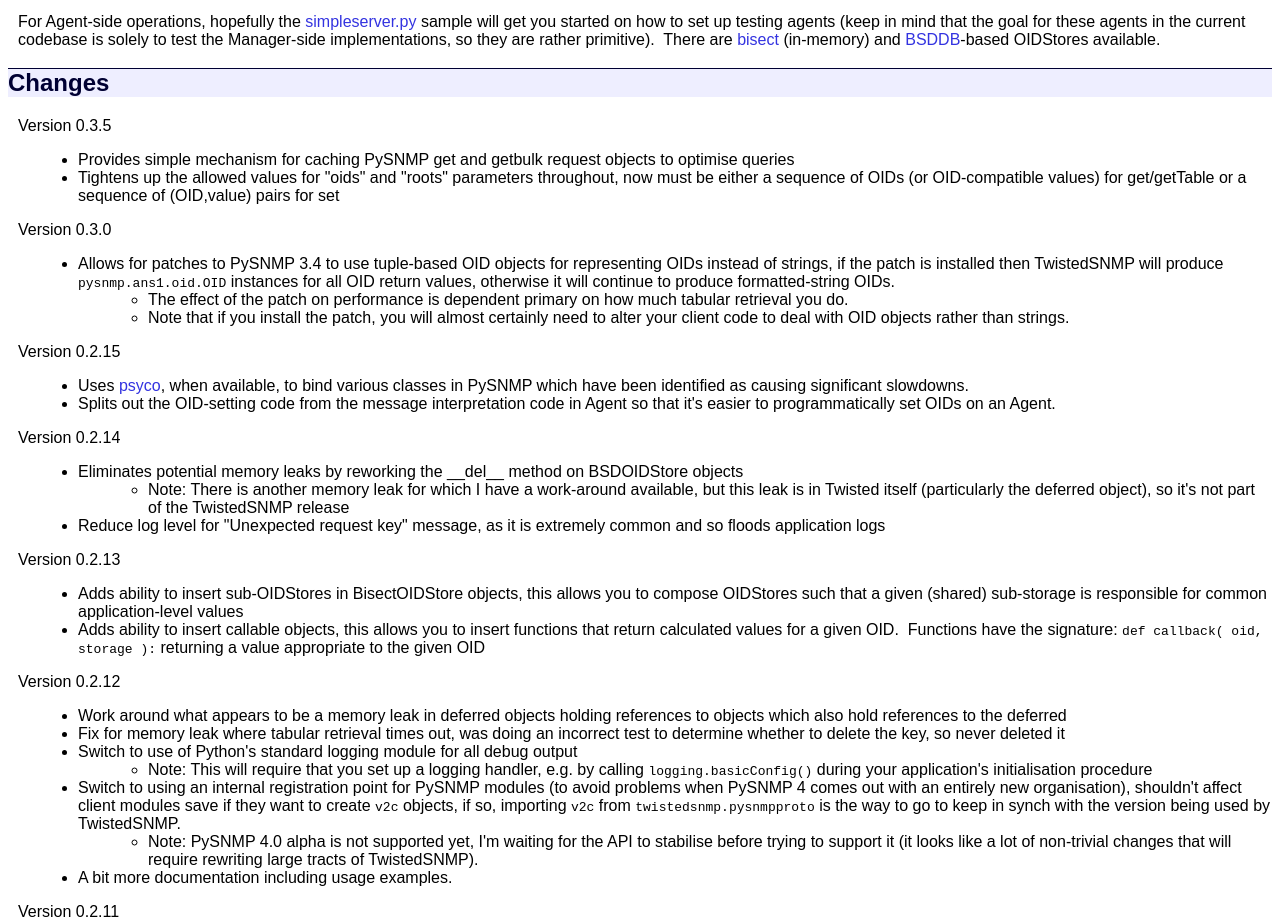
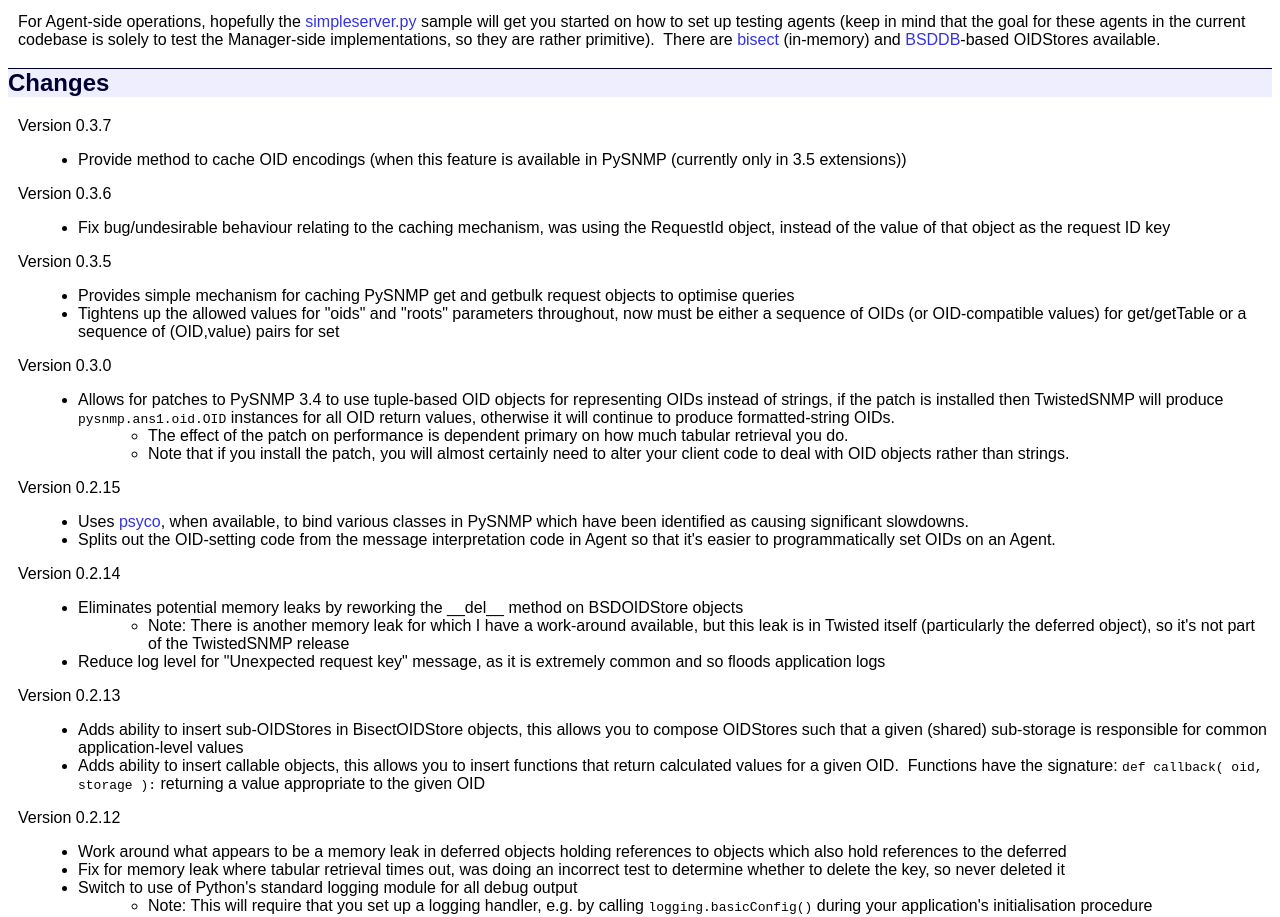
Before and after one commit to mcfletch/twistedsnmp, a plain HTML site: page doc/index.html in a window 1280 px wide. Shown: the part 1246-2163 px from the top of the page. Drawn offline with Linux system fonts and the light colour scheme.

Commit message:
Changelog updates

```diff
--- a/doc/index.html
+++ b/doc/index.html
@@ -111,6 +111,20 @@ OIDStores available.<br>
 <p>
 </p>
 <h2>Changes</h2>
+<p>Version 0.3.7<br>
+</p>
+<ul>
+  <li>Provide method to cache OID encodings (when this feature is
+available in PySNMP (currently only in 3.5 extensions))</li>
+</ul>
+<p>Version 0.3.6<br>
+</p>
+<ul>
+  <li>Fix bug/undesirable behaviour relating to the caching mechanism,
+was using the RequestId object, instead of the value of that object as
+the request ID key<br>
+  </li>
+</ul>
 <p>Version 0.3.5<br>
 </p>
 <ul>
```
